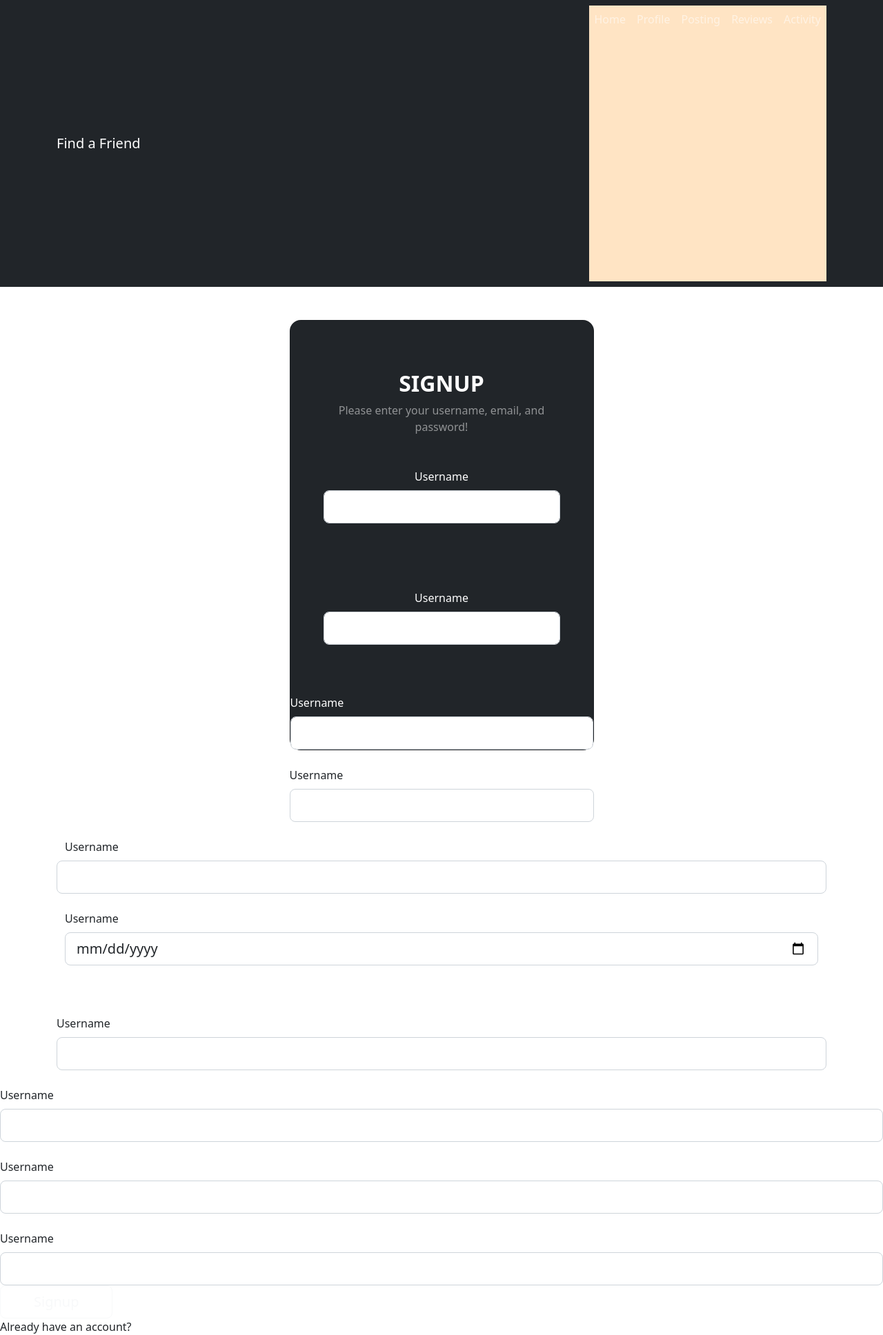
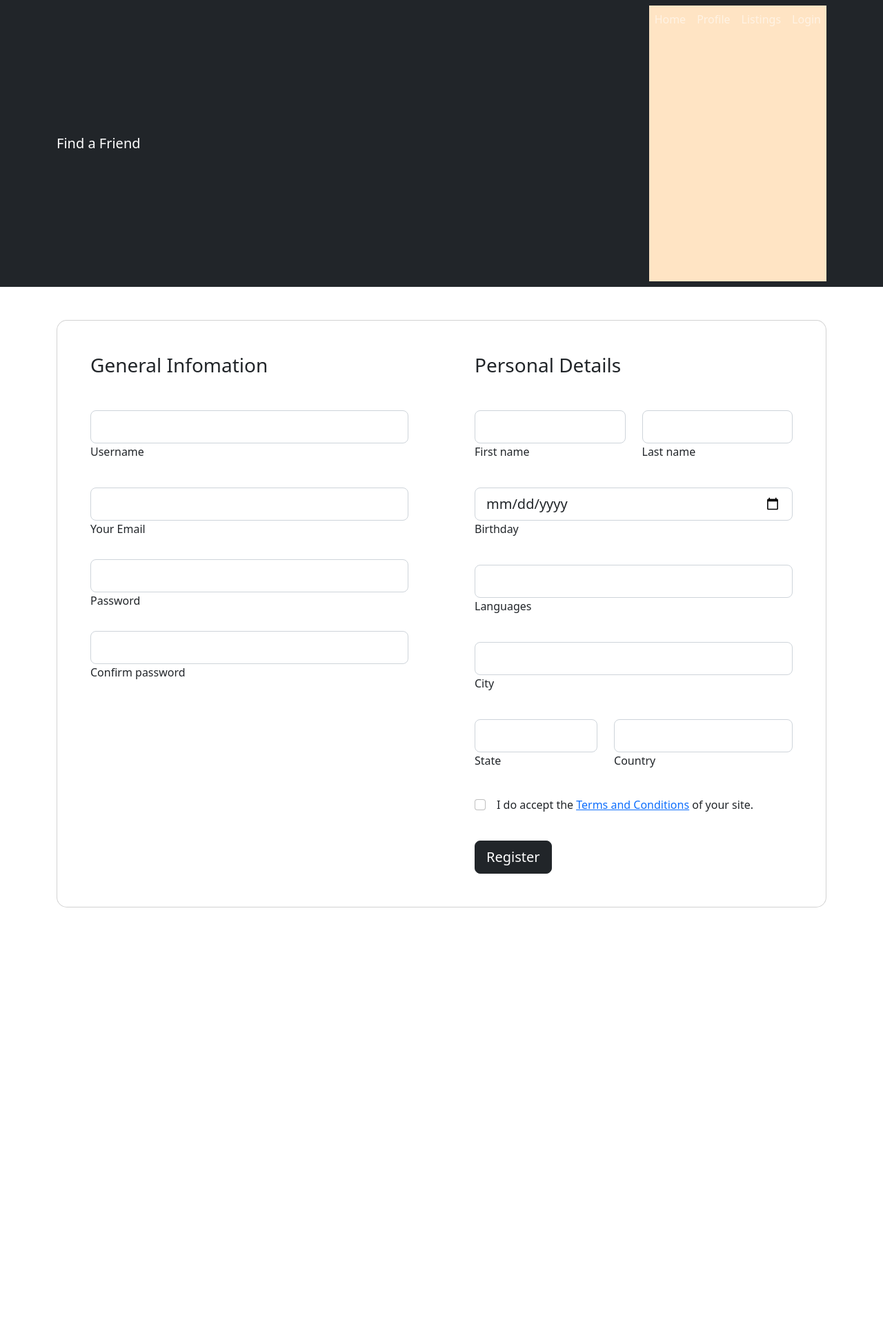
Before and after one commit to mmelan000/Find-A-Friend, a Node server app: page /signup in a window 1280 px wide. Shown: the whole page at 69% size. After the commit the page ends 1316 px from the top, so only its background shows below. Run offline with Node 20, Linux system fonts and the light colour scheme; some libraries are stand-ins or nearby versions.

Commit message:
added signup form and tested to make sure it works

```diff
--- a/controllers/htmlRoutes.js
+++ b/controllers/htmlRoutes.js
@@ -3,56 +3,56 @@ const withAuth = require('../utils/authorize.js');
 // renders homepage
 router.get('/', async (req, res) => {
   res.render('home', {
-    loggedIn: req.session.loggedIn,
+    loggedIn: req.session.logged_in,
     user: req.session.user_id,
   });
 });
 // renders signup page
 router.get('/signup', async (req, res) => {
   res.render('signup', {
-    loggedIn: req.session.loggedIn,
+    loggedIn: req.session.logged_in,
     user: req.session.user_id,
   });
 });
 // renders login page
 router.get('/login', async (req, res) => {
   res.render('login', {
-    loggedIn: req.session.loggedIn,
+    loggedIn: req.session.logged_in,
     user: req.session.user_id,
   });
 });
 // renders listings page
 router.get('/listings', async (req, res) => {
   res.render('listings', {
-    loggedIn: req.session.loggedIn,
+    loggedIn: req.session.logged_in,
     user: req.session.user_id,
   });
 });
 // renders individual listings
 router.get('/listings/:id', async (req, res) => {
   res.render('activity', {
-    loggedIn: req.session.loggedIn,
+    loggedIn: req.session.logged_in,
     user: req.session.user_id,
   });
 });
 // renders profile page
 router.get('/user/:id', withAuth, async (req, res) => {
   res.render('user', {
-    loggedIn: req.session.loggedIn,
+    loggedIn: req.session.logged_in,
     user: req.session.user_id,
   });
 });
 // renders post page
 router.get('/post', withAuth, async (req, res) => {
   res.render('post', {
-    loggedIn: req.session.loggedIn,
+    loggedIn: req.session.logged_in,
     user: req.session.user_id,
   });
 });
 // renders account
-router.get('/account', async (req, res) => {
-  res.render('account', {
-    loggedIn: req.session.loggedIn,
+router.get('/profile', async (req, res) => {
+  res.render('profile', {
+    loggedIn: req.session.logged_in,
     user: req.session.user_id,
   });
 });
--- a/public/javascript/signup.js
+++ b/public/javascript/signup.js
@@ -1,21 +1,28 @@
 const signupFormHandler = async (event) => {
   event.preventDefault();
 
-  const username = document.querySelector('#typeUsernameCreate').value.trim();
-  const email = document.querySelector('#typeEmailCreate').value.trim();
-  const first_name = document
-    .querySelector('#typeFirstNameCreate')
-    .value.trim();
-  const last_name = document.querySelector('#typeLastNameCreate').value.trim();
-  const age = document.querySelector('#typeAgeCreate').value.trim();
-  const languages = document.querySelector('#typeLanguagesCreate').value.trim();
-  const city = document.querySelector('#typeCityCreate').value.trim();
-  const state = document.querySelector('#typeStateCreate').value.trim();
-  const country = document.querySelector('#typeCountryCreate').value.trim();
-  const password = document.querySelector('#typePasswordCreate').value.trim();
+  const username = $('#typeUsernameCreate').val().trim();
+  const email = $('#typeEmailCreate').val().trim();
+  const first_name = $('#typeFirstNameCreate').val().trim();
+  const last_name = $('#typeLastNameCreate').val().trim();
+  const age = $('#typeAgeCreate').val();
+  const languages = $('#typeLanguagesCreate').val().trim();
+  const city = $('#typeCityCreate').val().trim();
+  const state = $('#typeStateCreate').val().trim();
+  const country = $('#typeCountryCreate').val().trim();
+  const password1 = $('#typePasswordCreate1').val().trim();
+  const password2 = $('#typePasswordCreate2').val().trim();
+  let password;
+
+  if (password1 !== password2) {
+    alert('Passwords do not match! Also, this should really be a modal.');
+    return;
+  } else {
+    password = password1;
+  }
 
   if (username && email && password) {
-    const response = await fetch('/api/users', {
+    const response = await fetch('/api/user', {
       method: 'POST',
       body: JSON.stringify({
         username,
--- a/server.js
+++ b/server.js
@@ -44,7 +44,7 @@ app.use(routes);
 sequelize.sync({ force: false }).then(() => {
   app.listen(PORT, () =>
     console.log(
-      '\nServer running on port ${PORT}. Visit http://localhost:${PORT}!'
+      `\nServer running on port ${PORT}. Visit http://localhost:${PORT}!`
     )
   );
 });
--- a/views/account.handlebars
+++ /dev/null
@@ -1 +0,0 @@
-<h5>This is the account page</h5>
--- a/views/home.handlebars
+++ b/views/home.handlebars
@@ -1 +1 @@
-<label>TEST ME</label>
+<h5>This is the home page</h5>
--- a/views/layouts/main.handlebars
+++ b/views/layouts/main.handlebars
@@ -14,7 +14,7 @@
     <!--navbar menu-->
     <nav class="navbar navbar-expand-lg bg-dark navbar-dark">
         <div class="container">
-            <a href="#" class="navbar-brand">Find a Friend</a>
+            <a href="/" class="navbar-brand">Find a Friend</a>
 
             <button
             class="navbar-toggler"
@@ -28,29 +28,32 @@
         <div class="collapse navbar-collapse" id="navmenu">
             <ul class="navbar-nav ms-auto">
                 <li class="nav-item">
-                    <a href="#home" class="nav-link">Home</a>
+                    <a href="/" class="nav-link">Home</a>
                 </li>
                 <li class="nav-item">
-                    <a href="#profile" class="nav-link">Profile</a>
+                    <a href="/profile" class="nav-link">Profile</a>
                 </li>
                 <li class="nav-item">
-                    <a href="#posting" class="nav-link">Posting</a>
+                    <a href="/listings" class="nav-link">Listings</a>
                 </li>
                 <li class="nav-item">
-                    <a href="#reviews" class="nav-link">Reviews</a>
-                </li>
-                <li class="nav-item">
-                    <a href="#activity" class="nav-link">Activity</a>
+                    {{#if loggedIn}}
+                        <a class='nav-link' href='/' id='logout'>Logout</a>
+                    {{else}}
+                        <a class='nav-link' href='/login'>Login</a>
+                    {{/if}}
                 </li>
             </ul>
         </div>
     </nav>
-
-    <div class="container">
+    <main>
         {{{body}}}
-    </div>
-
+    </main>
     <!-- JavaScript Bundle with Popper -->
+    <script src="https://ajax.googleapis.com/ajax/libs/jquery/3.5.1/jquery.min.js">
     <script src="https://cdn.jsdelivr.net/npm/bootstrap@5.2.0/dist/js/bootstrap.bundle.min.js" integrity="sha384-A3rJD856KowSb7dwlZdYEkO39Gagi7vIsF0jrRAoQmDKKtQBHUuLZ9AsSv4jD4Xa" crossorigin="anonymous"></script>
+    {{#if loggedIn}}
+      <script src='/javascript/logout.js'></script>
+    {{/if}}
 </body>
 </html>
--- a/views/listings.handlebars
+++ b/views/listings.handlebars
@@ -1 +1 @@
-<h5>This is the lisitngs page</h5>
+<h5>This is the listings page</h5>
--- /dev/null
+++ b/views/profile.handlebars
@@ -0,0 +1 @@
+<h5>This is the profile page</h5>
--- a/views/signup.handlebars
+++ b/views/signup.handlebars
@@ -1,128 +1,211 @@
+<section class='h-100 h-custom gradient-custom-2'>
   <div class='container py-5 h-100'>
     <div class='row d-flex justify-content-center align-items-center h-100'>
-    <div class='col-12 col-md-8 col-lg-6 col-xl-5'>
-      <div class='card bg-dark text-white' style='border-radius: 1rem'>
-        <div class='card-body p-5 text-center'>
-          <div class='mb-md-5 mt-md-4 pb-5'>
-            <h2 class='fw-bold mb-2 text-uppercase'>Signup</h2>
-            <p class='text-white-50 mb-5'>
-              Please enter your username, email, and password!
-            </p>
-            <div class='form-outline form-white mb-4'></div>
+      <div class='col-12'>
+        <div
+          class='card card-registration card-registration-2'
+          style='border-radius: 15px;'
+        >
+          {{! left side form }}
+          <div class='card-body p-0'>
+            <div class='row g-0'>
+              <div class='col-lg-6'>
+                <div class='p-5'>
+                  <h3 class='fw-normal mb-5'>General Infomation</h3>
+                  <div class='row'>
+
+                    <div class='mb-4 pb-2'>
+                      <div class='form-outline'>
+                        <input
+                          type='text'
+                          id='typeUsernameCreate'
+                          class='form-control form-control-lg'
+                        />
                         <label
                           class='form-label'
                           for='typeUsernameCreate'
                         >Username</label>
+                      </div>
+                    </div>
+
+                    <div class='mb-4'>
+                      <div class='form-outline'>
                         <input
-                type='username'
-                id='typeUsernameCreate'
-                class='form-control form-control-lg'
-              />
-            </div>
-            <div class='form-outline form-white mb-4'></div>
-              <label
-                class='form-label'
-                for='typeEmailCreate'
-              >Username</label>
-              <input
-                type='email'
+                          type='text'
                           id='typeEmailCreate'
                           class='form-control form-control-lg'
                         />
+                        <label class='form-label' for='typeEmailCreate'>Your
+                          Email</label>
                       </div>
-            <div class='form-outline form-white mb-4'></div>
+                    </div>
+
+                    <div class='mb-4'>
+                      <div class='form-outline'>
+                        <input
+                          type='password'
+                          id='typePasswordCreate1'
+                          class='form-control form-control-lg'
+                        />
                         <label
                           class='form-label'
-                for='typePasswordCreate'
-              >Username</label>
+                          for='typePasswordCreate1'
+                        >Password</label>
+                      </div>
+                    </div>
+
+                    <div class='mb-4'>
+                      <div class='form-outline'>
                         <input
                           type='password'
-                id='typePasswordCreate'
+                          id='typePasswordCreate2'
                           class='form-control form-control-lg'
                         />
+                        <label
+                          class='form-label'
+                          for='typePasswordCreate2'
+                        >Confirm password</label>
                       </div>
-            <div class='form-outline form-white mb-4'></div>
+                    </div>
+
+                  </div>
+
+                </div>
+              </div>
+
+              {{! right side form }}
+              <div class='col-lg-6'>
+                <div class='p-5'>
+                  <h3 class='fw-normal mb-5'>Personal Details</h3>
+                  <div class='row'>
+                    <div class='col-md-6 mb-4 pb-2'>
+
+                      <div class='form-outline'>
+                        <input
+                          type='text'
+                          id='typeFirstNameCreate'
+                          class='form-control form-control-lg'
+                        />
                         <label
                           class='form-label'
                           for='typeFirstNameCreate'
-              >Username</label>
+                        >First name</label>
+                      </div>
+
+                    </div>
+                    <div class='col-md-6 mb-4 pb-2'>
+
+                      <div class='form-outline'>
                         <input
-                id='typeFirstNameCreate'
-                class='form-control form-control-lg'
-              />
-            </div>
-            <div class='form-outline form-white mb-4'></div>
-              <label
-                class='form-label'
-                for='typeLastNameCreate'
-              >Username</label>
-              <input
+                          type='text'
                           id='typeLastNameCreate'
                           class='form-control form-control-lg'
                         />
+                        <label class='form-label' for='typeLastNameCreate'>Last
+                          name</label>
                       </div>
-            <div class='form-outline form-white mb-4'></div>
-              <label
-                class='form-label'
-                for='typeAgeCreate'
-              >Username</label>
+
+                    </div>
+                  </div>
+
+                  <div class='mb-4 pb-2'>
+                    <div class='form-outline'>
                       <input
                         type='date'
                         id='typeAgeCreate'
                         class='form-control form-control-lg'
                       />
+                      <label
+                        class='form-label'
+                        for='typeAgeCreate'
+                      >Birthday</label>
                     </div>
-            <div class='form-outline form-white mb-4'></div>
+                  </div>
+
+                  <div class='mb-4 pb-2'>
+                    <div class='form-outline form-white'>
+                      <input
+                        type='text'
+                        id='typeLanguagesCreate'
+                        class='form-control form-control-lg'
+                      />
                       <label
                         class='form-label'
                         for='typeLanguagesCreate'
-              >Username</label>
+                      >Languages</label>
+                    </div>
+                  </div>
+
+                  <div class='mb-4 pb-2'>
+                    <div class='form-outline form-white'>
                       <input
-                id='typeLanguagesCreate'
+                        type='text'
+                        id='typeCityCreate'
                         class='form-control form-control-lg'
                       />
-            </div>
-            <div class='form-outline form-white mb-4'></div>
                       <label
                         class='form-label'
                         for='typeCityCreate'
-              >Username</label>
+                      >City</label>
+                    </div>
+                  </div>
+
+                  <div class='row'>
+                    <div class='col-md-5 mb-4 pb-2'>
+
+                      <div class='form-outline form-white'>
                         <input
-                id='typeCityCreate'
+                          type='text'
+                          id='typeStateCreate'
                           class='form-control form-control-lg'
                         />
-            </div>
-            <div class='form-outline form-white mb-4'></div>
                         <label
                           class='form-label'
                           for='typeStateCreate'
-              >Username</label>
+                        >State</label>
+                      </div>
+
+                    </div>
+                    <div class='col-md-7 mb-4 pb-2'>
+
+                      <div class='form-outline form-white'>
                         <input
-                id='typeStateCreate'
+                          type='text'
+                          id='typeCountryCreate'
                           class='form-control form-control-lg'
                         />
-            </div>
-            <div class='form-outline form-white mb-4'></div>
                         <label
                           class='form-label'
                           for='typeCountryCreate'
-              >Username</label>
+                        >Country</label>
+                      </div>
+
+                    </div>
+                  </div>
+
+                  <div
+                    class='form-check d-flex justify-content-start mb-4 pb-3'
+                  >
                     <input
-                id='typeCountryCreate'
-                class='form-control form-control-lg'
+                      class='form-check-input me-3'
+                      type='checkbox'
+                      value=''
+                      id='tacCheckbox'
                     />
+                    <label class='form-check-label' for='form2Example3'>
+                      I do accept the
+                      <a href='/termsandconditions'><u>Terms and Conditions</u></a>
+                      of your site.
+                    </label>
                   </div>
+
                   <button
-              class='btn btn-outline-light btn-lg px-5'
-              type='submit'
+                    type='button'
+                    class='btn btn-dark btn-lg'
+                    data-mdb-ripple-color='dark'
                     id='signup-form'
-            >
-              Signup
-            </button>
-            <div>
-              <p class='mb-0'>Already have an account?
-                <a href='/login' class='text-white-50 fw-bold'>Login</a>
-              </p>
+                  >Register</button>
+
                 </div>
               </div>
             </div>
@@ -130,4 +213,6 @@
         </div>
       </div>
     </div>
-<script src='./javascript/signup.js'></script>
+  </div>
+</section>
+<script src='./javascript/signup.js' defer></script>
```
Lines whose indentation alone changed are shown as unchanged.
